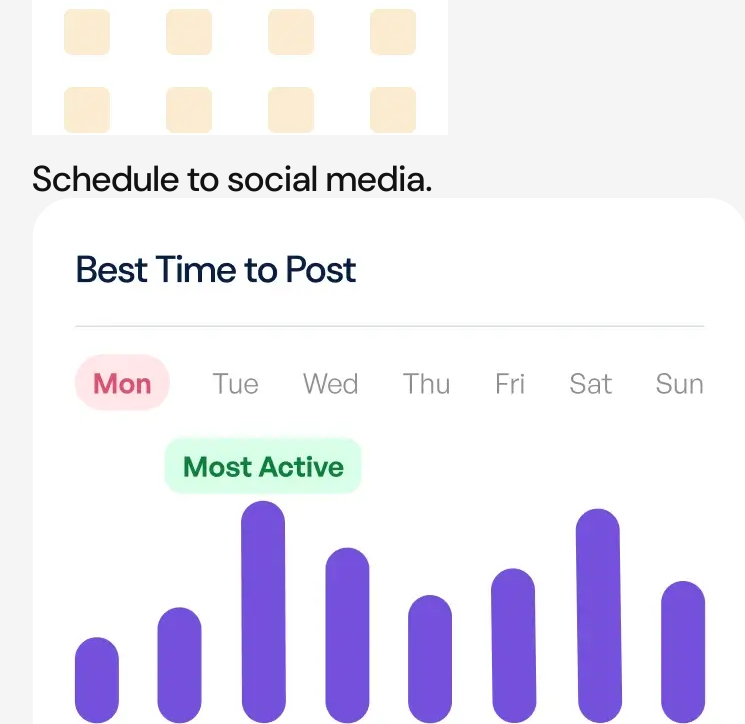
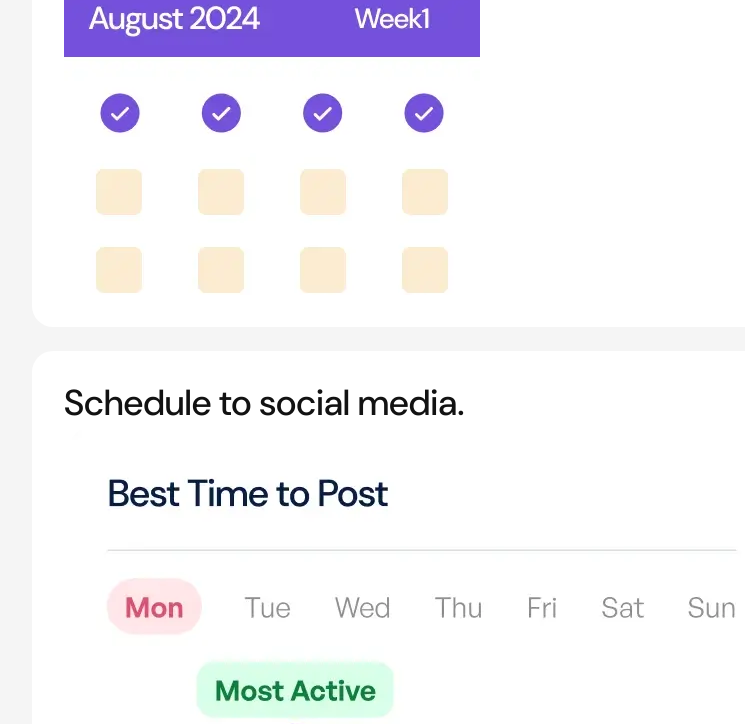
Before and after one commit to Annie-Huang/bento-grid-frontend-mentor-challenge-tutorial, a website built with Vite: page index.html in a window 1280 px wide. Shown: the part 602-1326 px from the top of the page, without its empty margins (0-745 px from the left). Built offline with nearby package versions, Linux system fonts and the light colour scheme.

Commit message:
Set up the default color, background, padding and border-radius for direct children of .bento-grid

```diff
--- a/style.css
+++ b/style.css
@@ -96,6 +96,13 @@
     display: grid;
     gap: 24px;
   }
+
+  .bento-grid > * {
+    color: var(--bento-card-foreground, var(--black));
+    background-color: var(--bento-card-surface, var(--white));
+    padding: var(--bento-card-padding, 32px);
+    border-radius: var(--bento-card-border-radius, 21px);
+  }
 }
 
 @layer utilities {
```
